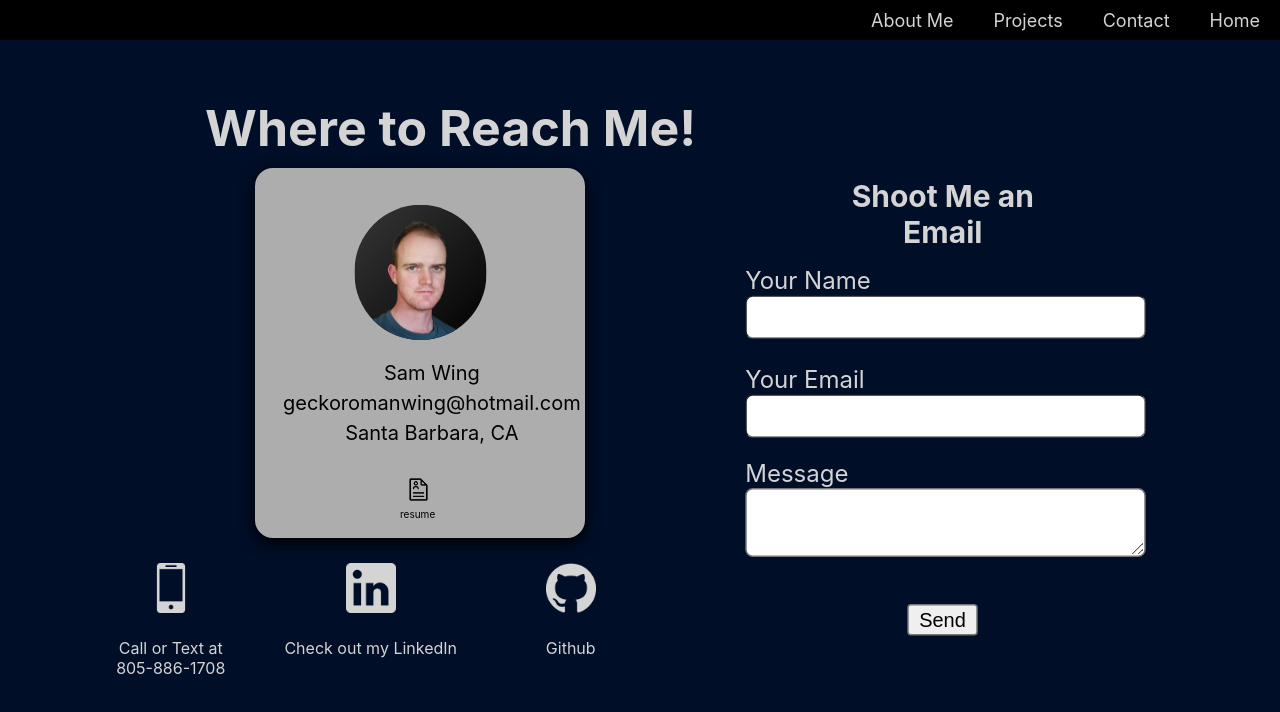
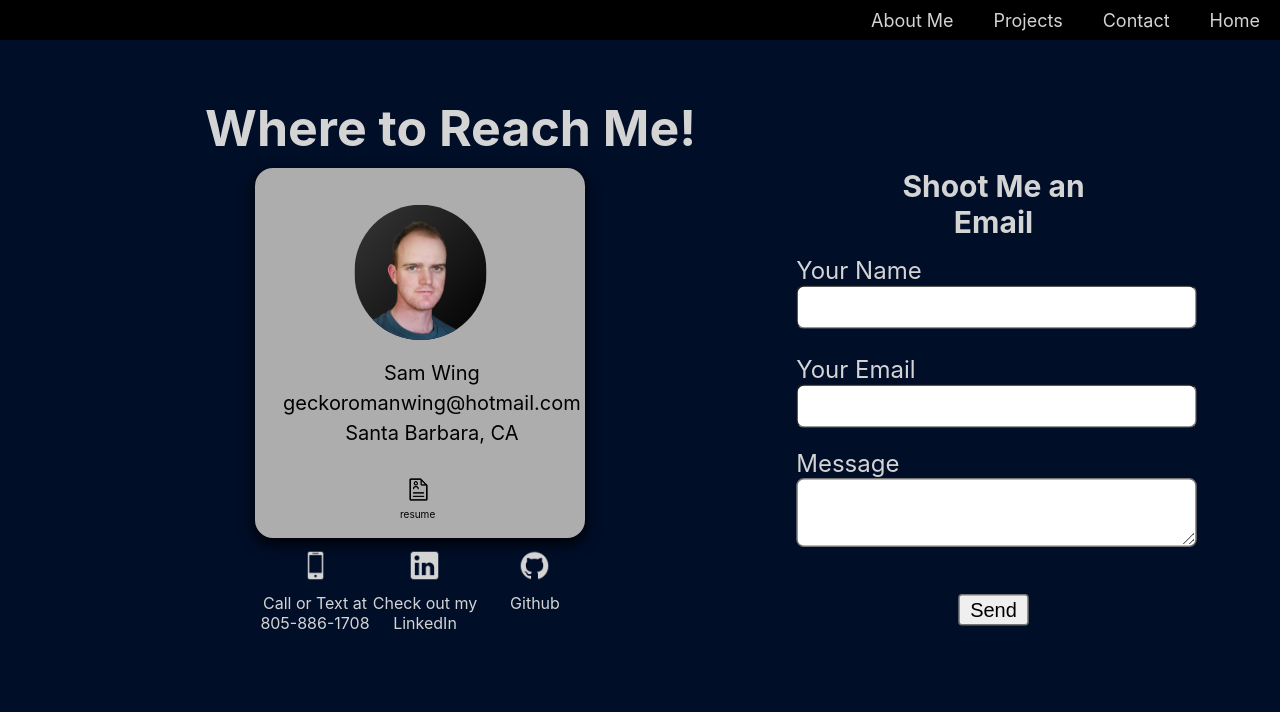
Before and after one commit to SamWing1/Portfolio, a React (Create React App) app: page /Contact in a window 1280 px wide. Shown: the top 712 px of the page. Built offline with nearby package versions, Linux system fonts and the light colour scheme.

Commit message:
fixed source stub alignment on contact page

```diff
--- a/src/pages/Contact/Contact.css
+++ b/src/pages/Contact/Contact.css
@@ -15,14 +15,15 @@
 .container {
     display: flex;
     flex-direction: row;
-    justify-content: space-around;
+    justify-content: space-between;
 }
 
 .subcontainer {
     display: flex;
     flex-direction: row;
     justify-content: space-around;
-    width: 600px;
+    width: 330px;
+    padding-left: 260px;
     padding-top: 380px;
 }
 
@@ -34,8 +35,8 @@
 .gitimg {
     scale: 0.5;
     margin: 0 auto;
-    margin-left: 50px;
-    margin-right: 50px;
+    margin-left: 28px;
+    margin-right: 28px;
     transition: .2s;
 }
 
@@ -46,8 +47,8 @@
 .linkedimg {
     scale: 0.5;
     margin: 0 auto;
-    margin-left: 50px;
-    margin-right: 50px;
+    margin-left: 28px;
+    margin-right: 28px;
     transition: .2s;
 }
 
@@ -58,7 +59,7 @@
 .phonestub {
     display: flex;
     flex-direction: column;
-    width: 200px;
+    width: 110px;
     color: rgb(212, 212, 212);
 
 }
@@ -66,7 +67,7 @@
 .gitstub {
     display: flex;
     flex-direction: column;
-    width: 200px;
+    width: 110px;
     color: rgb(212, 212, 212);
 
 }
@@ -74,7 +75,7 @@
 .linkstub {
     display: flex;
     flex-direction: column;
-    width: 200px;
+    width: 110px;
     color: rgb(212, 212, 212);
 
 }
--- a/src/pages/Contact/Contact.jsx
+++ b/src/pages/Contact/Contact.jsx
@@ -10,14 +10,13 @@ export default function Contact() {
     return(
         <>
             <h1 id='reachme'>Where to Reach Me!</h1>
-            {/* <div class='bigcontainer'> */}
+                <div class='container'>
                 <div class='card'>
                     <img class='pic' src={headshot}/>
                     <div class='cardtext'>Sam Wing <br /> geckoromanwing@hotmail.com <br /> Santa Barbara, CA</div>
                     <a href='https://docs.google.com/document/d/10-dfrRsxo8AhhJfeyRZWXgxZnhnSDawJN1PRaWR0qJU/edit?usp=sharing' target='_blank' rel='noreferrer noopener'><img class='resume' src={resume}/></a>
                     <p class='restxt'>resume</p>
                 </div>
-                <div class='container'>
                     <div class='subcontainer'>
                         <div class='phonestub'>
                             <img class='phoneimg' src={cellphone}/>
@@ -39,7 +38,6 @@ export default function Contact() {
                         <ContactUs />
                     </div>
                 </div>
-            {/* </div> */}
             <div class='mobileform'>
                     <ContactUs />
                 </div>
--- a/src/pages/ContactUs/ContactUs.css
+++ b/src/pages/ContactUs/ContactUs.css
@@ -1,7 +1,7 @@
 #form {
     display:flex;
     justify-content: flex-end;
-    padding-right: 130px;
+    padding-right: 150px;
 }
 
 #formname {
@@ -59,6 +59,7 @@
     width: 261px;
     font-size: 30px;
     padding-bottom: 20px;
+    margin-top: 10px;
     color: rgb(212, 212, 212);
 }
 
```
